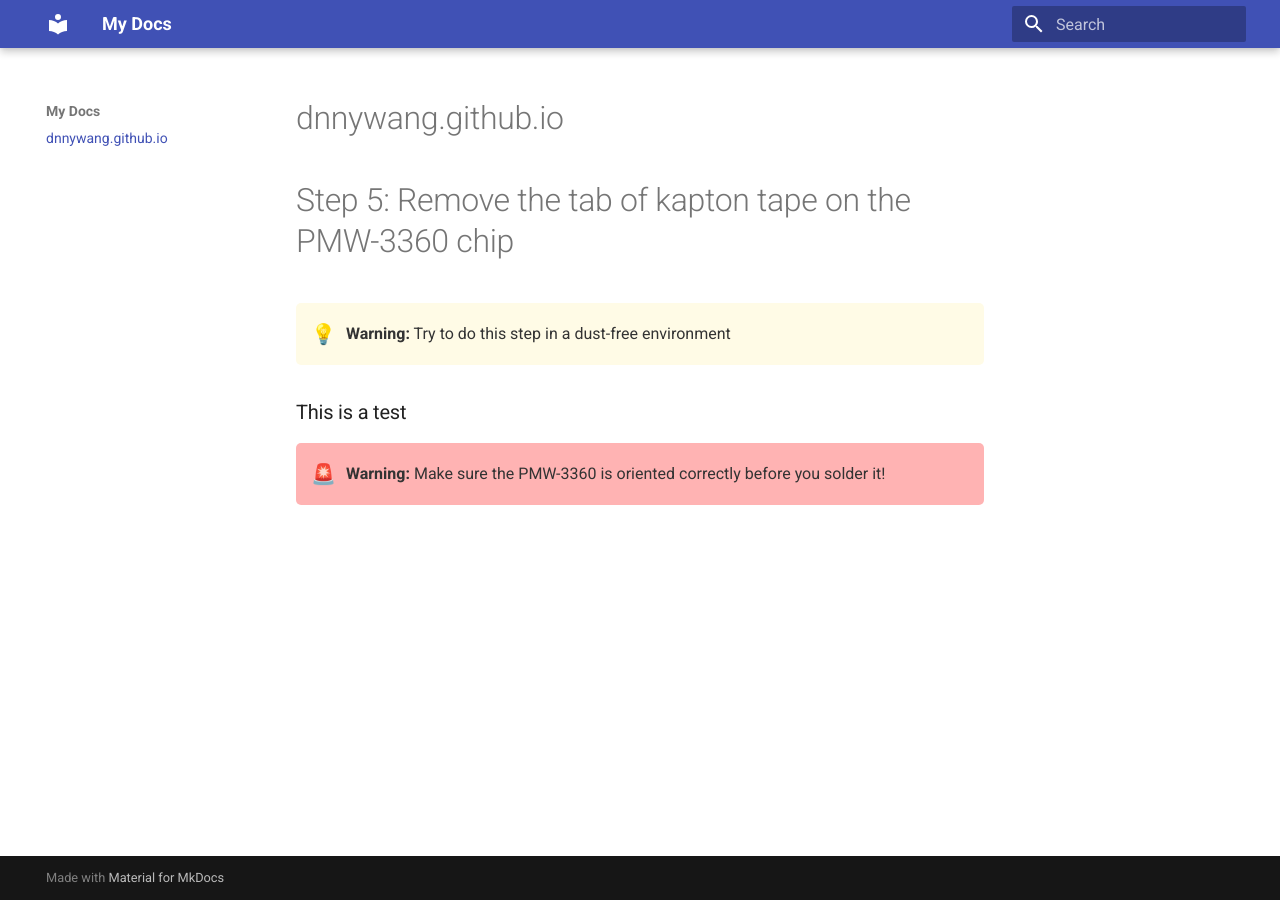
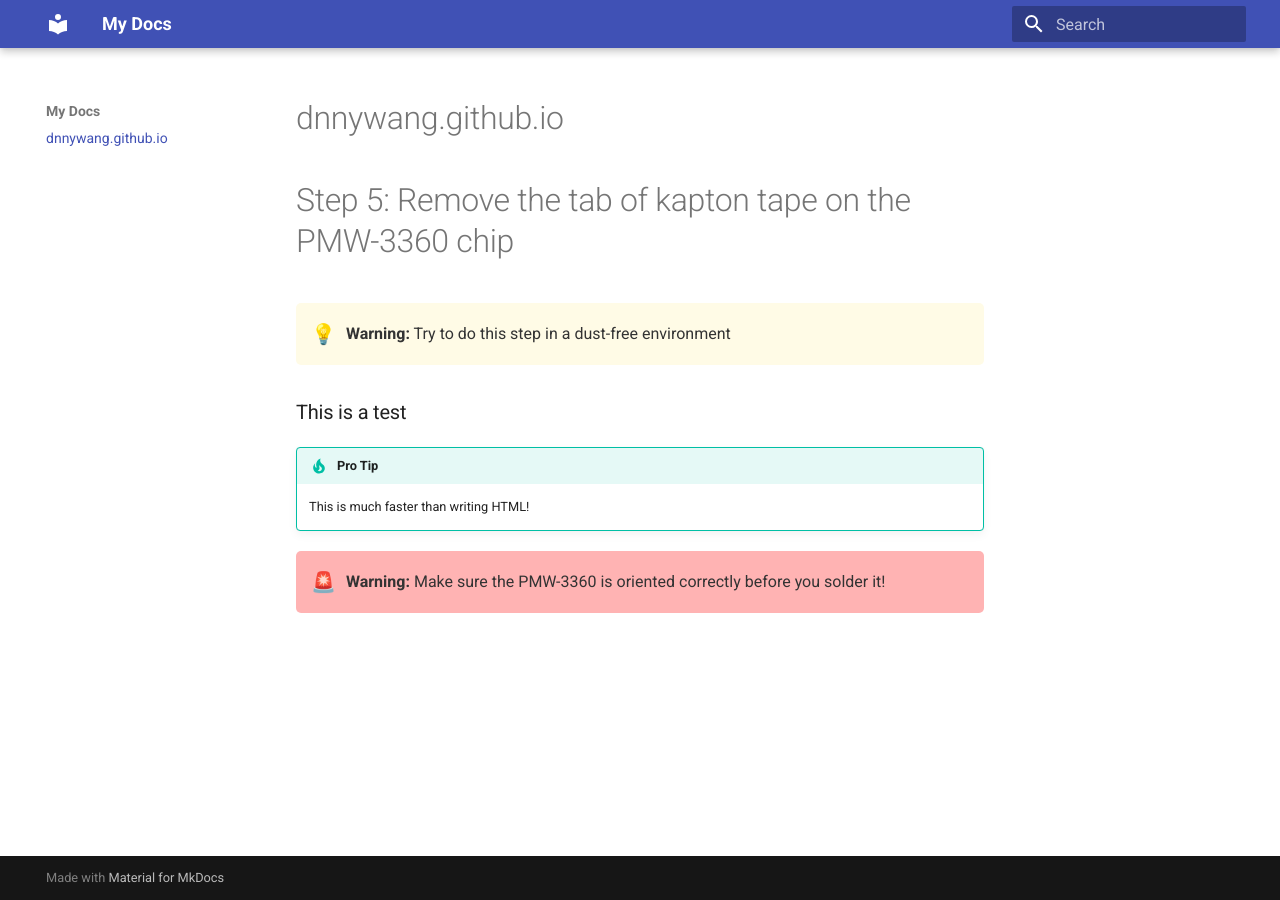
Before and after one commit to dnnywang/dnnywang.github.io, an MkDocs documentation site: the page built from docs/index.md, in a window 1280 px wide. Built offline with MkDocs 1.6.1 and Material for MkDocs 9.7.7, drawn with Linux system fonts in a browser that asks for light colours.

Commit message:
Update index.md
test for mkdocs callouts

```diff
--- a/docs/index.md
+++ b/docs/index.md
@@ -10,6 +10,9 @@
 
 ### This is a test
 
+!!! tip "Pro Tip"
+    This is much faster than writing HTML!
+
 <div style="background-color: #ffb3b3; color: #333; padding: 15px; border-radius: 5px; margin-bottom: 10px; display: flex; align-items: center;">
   <span style="font-size: 20px; margin-right: 10px;">🚨</span>
   <div>
```
